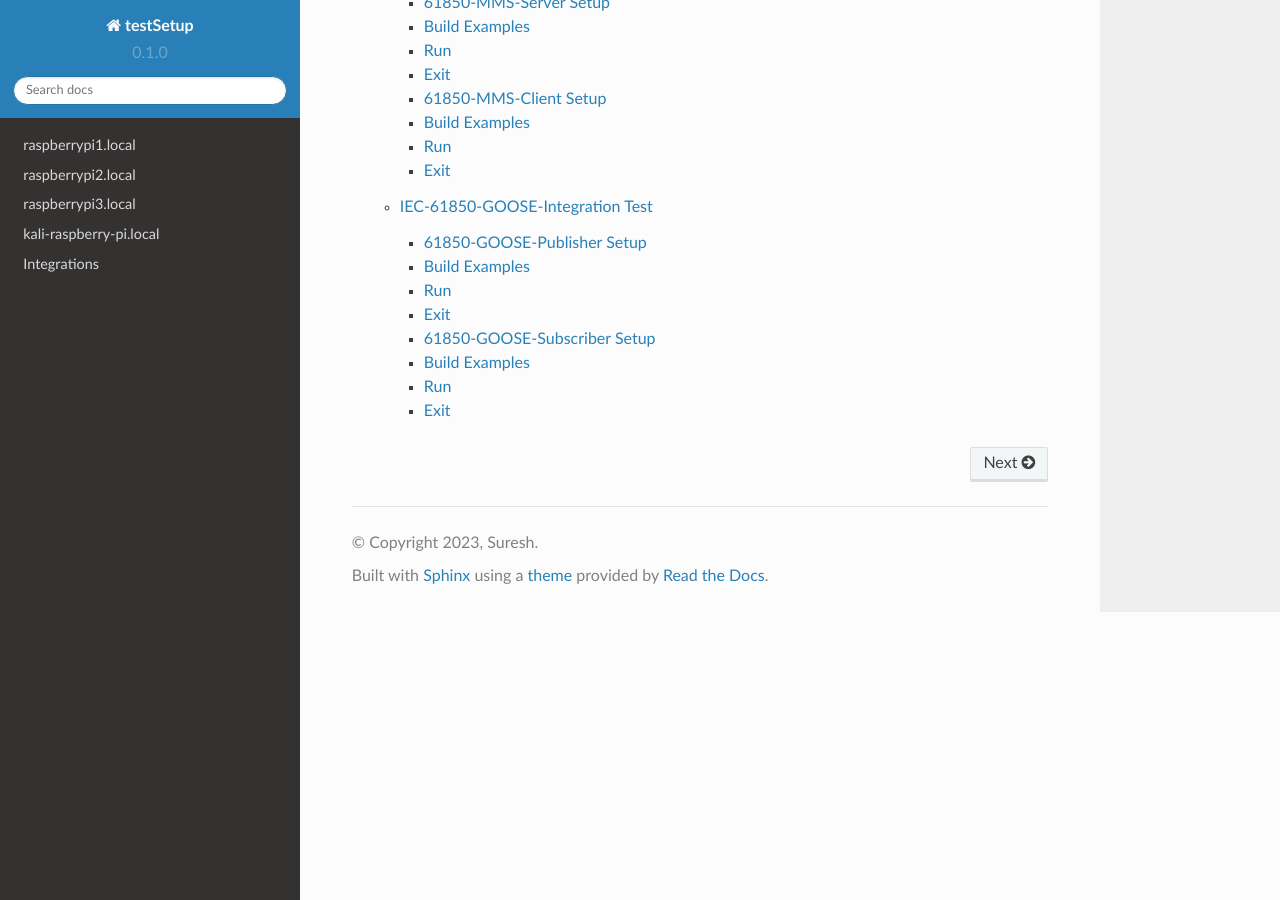
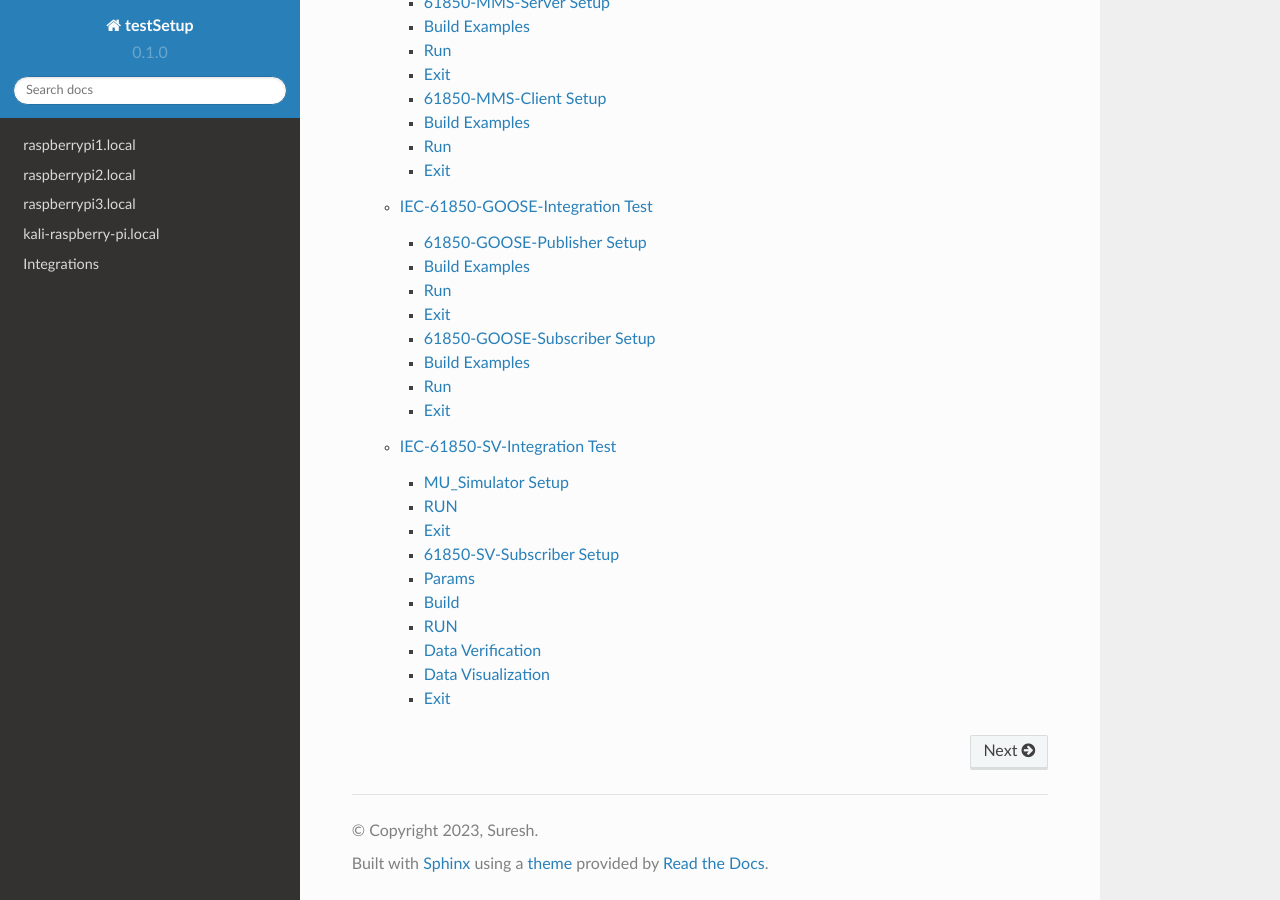
Before and after one commit to suresh-iitr/setup, a Sphinx documentation site: the page built from docs/source/index.rst, in a window 1280 px wide and 900 px high, scrolled down 4230 px. Built offline with Sphinx 7.4.7 and the Read the Docs theme 2.0.0, drawn with Linux system fonts in a browser that asks for light colours; some of the changed lines change nothing that is shown.

Commit message:
Update integrations.rst

```diff
--- a/docs/source/integrations.rst
+++ b/docs/source/integrations.rst
@@ -261,3 +261,153 @@ Exit
 By default subscriber will be running continuously. To stop use
 
 ``ctrl+c``
+
+
+======
+IEC-61850-SV-Integration Test
+======
+
+This is about the ``MU_Simulator`` Integration with ``InfluxDB`` and ``Grafana``
+
+This setup requires two devises running the modules as specified beolow:
+
+- **MU_Simulator** is running on ``raspberrypi1.local``
+
+- **SV_Subscriber** and **InfluxDB** post logic is running on ``raspberrypi2.local``
+
+- **InfluxDB** instance running on ``raspberrypi2.local``
+
+- **Grafana** instance running on ``raspberrypi2.local``
+
+-------
+MU_Simulator Setup
+-------
+
+The installation of the MU_Simulator is explained in https://github.com/19914039/setup/blob/main/docs/source/raspberrypi1.rst#mu-simulator
+
+
+------
+RUN
+------
+
+After finishing the installation/ build process of MU_Simulator, we have to run it as a ``sudo`` user
+
+workdir: ``~/MU_Simulator/Debug``
+
+Change to the working directory and then execute the ``t`` with ``sudo``
+
+
+.. code-block:: console
+
+   cd MU_Simulator/Debug
+   sudo ./t
+
+
+The GUI will open, where you have the options to configure the MU_Simulator.
+
+.. note::
+
+  The first ``important`` thing to configure in the MU_Simulator is the name of the node. by default it will be ``MiCOM Logical Node 1`` which will create syntax errors while posting it to the ``InfluxDB``. Since in InfluxDB line protocol every ``space`` will represent a different layer. Therefore, first change it to ``MiCOM_Logical_Node_1`` (No Spaces).
+
+The rest of the things can be default and you can click on ``Update`` button and then ``Run`` button.
+
+
+------
+Exit
+------
+
+To get exit, you can click on ``Stop`` button and then close the GUI.
+
+
+-------
+61850-SV-Subscriber Setup
+-------
+
+For the purpose of demostration, we have considered a simple example C++ code based on
+
+1. ``libpcap`` for capturing and parsing the SV data generated by the MU_Simulator running on ``raspberrypi1.local``
+
+2. ``sockets`` for posting the parsed SV data to ``InfluxDB`` running on the local host (``raspberrypi2.local), although it is possible to send to a remote influxDB instance.
+
+
+------
+Params
+------
+
+PORT  ``8086``  InfluxDB instance port, default is 8086
+
+IP_ADDRESS ``127.0.0.1``  InfluxDB IP address, by default ``localhost``
+
+BUCKET ``test``  Bucket name to which we want to post the data
+
+ORG ``ge``  organization name
+
+TOKEN ``EsLLWa0AiMiKnmLBycRF2IBN4mzxdv2Hfi81lqqYi9cpvgQC8xeTbN0fPCi9dtuBq9UIq1v4NsCqAw6QQ2gZoQ==`` authentication token for influxDB
+
+MEASURE ``61850_SV`` measurement name that we wants to give
+
+.. note::
+
+  The first ``important`` thing to configure in this code is, we should start the device capturing in ``promiscuous`` mode of sniff. otherwise, it can't see the SV traffic.
+
+line 83: int promisc = 1;  (1 means, promiscuous is enabled)
+
+
+------
+Build
+------
+
+.. code-block:: console
+
+   cd MU_subscriber
+   g++ -Wall influxPost.cpp -o influxPost -lpcap
+
+
+------
+RUN
+------
+
+.. note::
+
+  One thing that we need to keep in mind is, pcap normally scans the aviailable devices and will start sniffing on the ``first device``. when we have docker networks, some times they may get scanned first and by default, ``pcap`` will start sniffing on that interface. But actually, the SV traffic is only avaiable on ``ethernet`` interface, we can pass this as an aurgument ``eth0`` while execuiting the program.
+
+
+.. code-block:: console
+
+   cd MU_subscriber
+   sudo ./influxPost eth0
+
+------
+Data Verification
+------
+
+From any web browser, use the below address to get started with influxdb
+
+address: localhost:8086
+
+Pass the login credentials
+
+*username*: ``pi``
+
+*password*: ``raspberry``
+
+then go to buckets, and look for the data.
+
+
+------
+Data Visualization
+------
+
+We can use the InfluxDB to Grafana integration to visualize the SV data.
+
+.. note::
+
+  The minimum time resolution achived by the Grafana is ``10 msec`` while it in ``ns`` for InfluxDB. The MU_Simulator is publishing the data at a rate of every ``250 us``, it is not possible to visualize such a high resolution data in Grafana. Therfore the waveform may not look like a pure sinusoidal waveform.
+
+------
+Exit
+------
+
+To stop use
+
+``ctrl+c``
```
